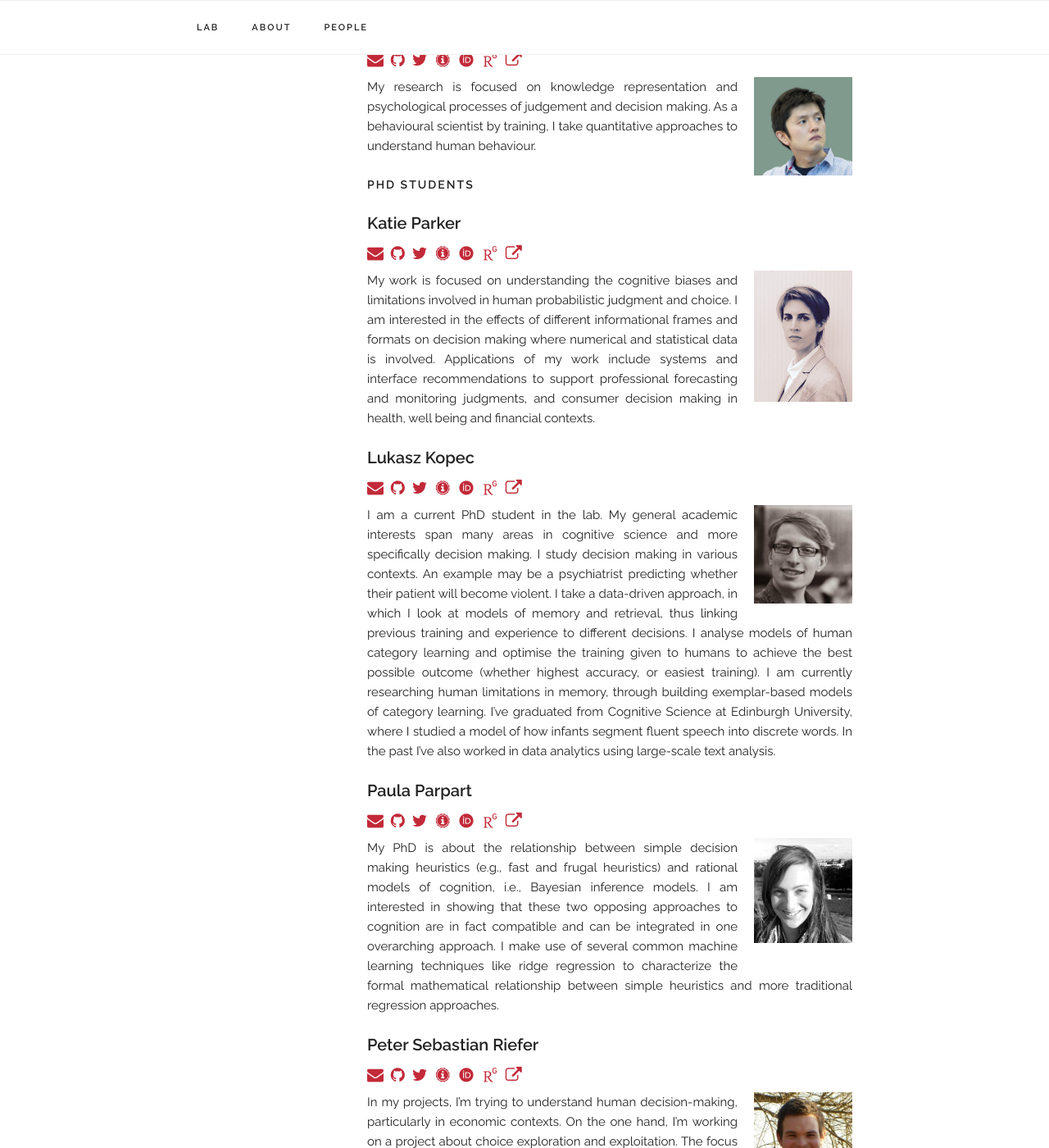
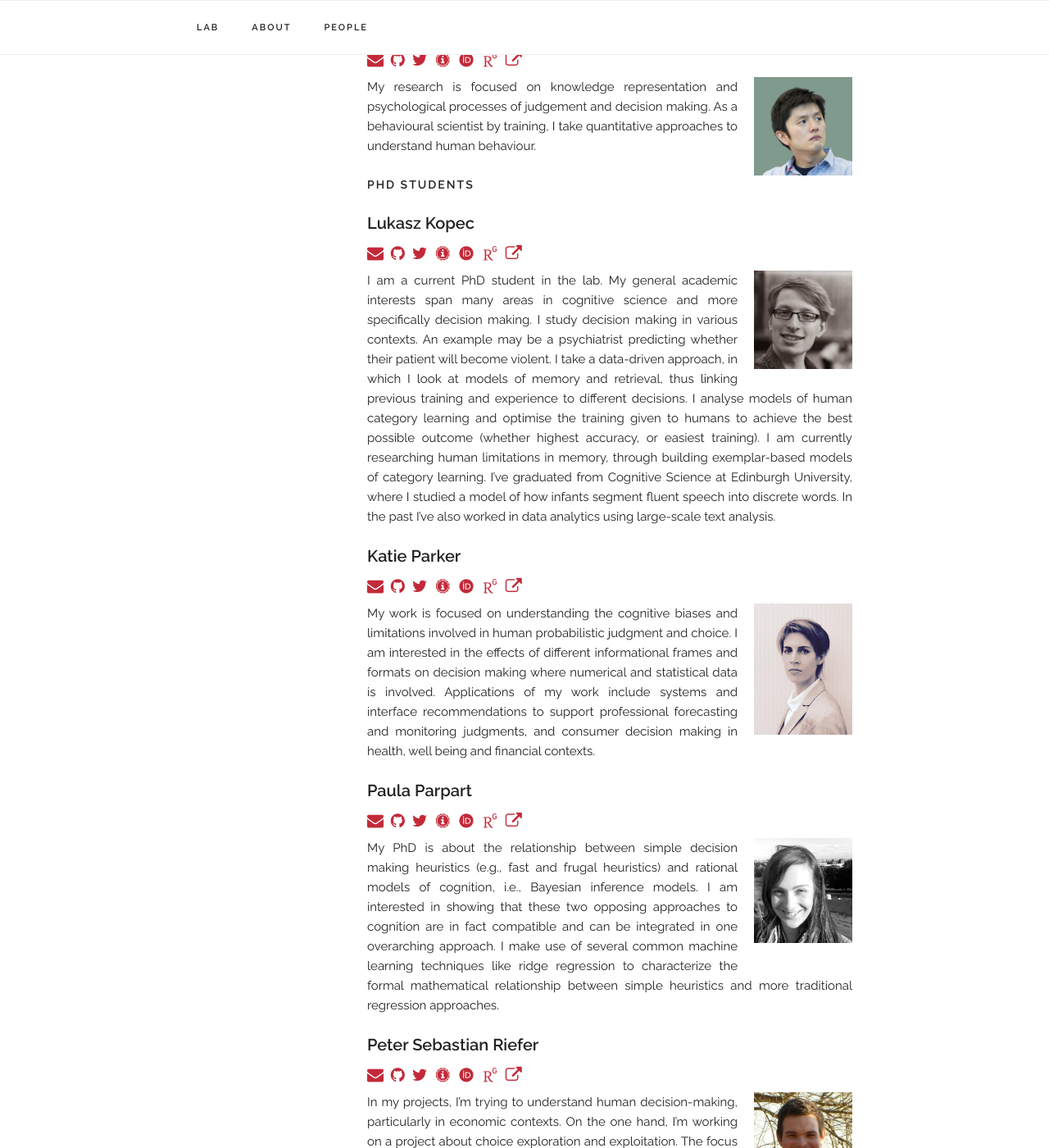
Before and after one commit to lovebc/lovebc.github.io, a Jekyll site: the page built from lab.html, in a window 1280 px wide and 1400 px high, scrolled down 1887 px. Shown: the whole window at 82% size. Built offline with Jekyll 4.4.1, drawn with Linux system fonts in a browser that asks for light colours; nearby versions of some CDN libraries; some web fonts are replaced; comment, search, counter and statistics services are not loaded.

Commit message:
Update lab.html

```diff
--- a/lab.html
+++ b/lab.html
@@ -14,7 +14,7 @@ layout: lab
       <h4>People</h4>
       {% assign people = site.people | sort: 'surname' %}
 
-      {% assign people = site.people | sort: 'order' %}
+      {% assign people = people | sort: 'order' %}
       {% assign lab-manager-done = false %}
       {% assign phd-students-done = false %}
       {% assign postdocs-done = false %}
```
